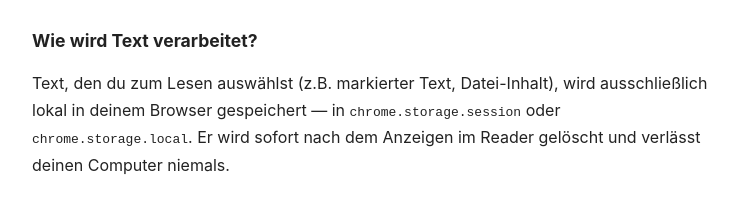
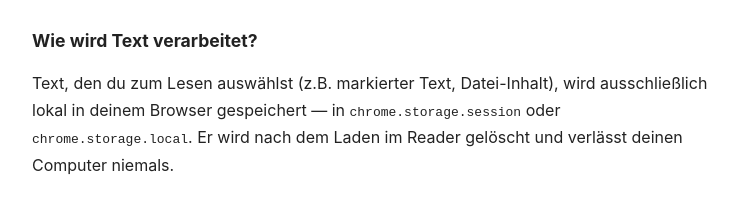
Before and after one commit to WolfTasks/speedreader, a browser extension: page docs/privacy-policy.html in a window 1280 px wide. Shown: the part 264-472 px from the top of the page, without its empty margins (268-1006 px from the left). Drawn offline with Linux system fonts and the light colour scheme.

Commit message:
fix: correct privacy policy title order and soften deletion claim

```diff
--- a/docs/privacy-policy.html
+++ b/docs/privacy-policy.html
@@ -3,7 +3,7 @@
 <head>
   <meta charset="UTF-8">
   <meta name="viewport" content="width=device-width, initial-scale=1">
-  <title>SpeedReader – Datenschutzerklärung</title>
+  <title>Datenschutzerklärung – SpeedReader</title>
   <style>
     body {
       font-family: -apple-system, BlinkMacSystemFont, 'Segoe UI', sans-serif;
@@ -27,7 +27,7 @@
   <p>SpeedReader erhebt <strong>keine persönlichen Daten</strong>. Die Extension überträgt keine Informationen an externe Server und führt keine Analyse des Nutzerverhaltens durch.</p>
 
   <h2>Wie wird Text verarbeitet?</h2>
-  <p>Text, den du zum Lesen auswählst (z.B. markierter Text, Datei-Inhalt), wird ausschließlich lokal in deinem Browser gespeichert — in <code>chrome.storage.session</code> oder <code>chrome.storage.local</code>. Er wird sofort nach dem Anzeigen im Reader gelöscht und verlässt deinen Computer niemals.</p>
+  <p>Text, den du zum Lesen auswählst (z.B. markierter Text, Datei-Inhalt), wird ausschließlich lokal in deinem Browser gespeichert — in <code>chrome.storage.session</code> oder <code>chrome.storage.local</code>. Er wird nach dem Laden im Reader gelöscht und verlässt deinen Computer niemals.</p>
 
   <h2>Berechtigungen</h2>
   <p>SpeedReader benötigt Zugriff auf alle Webseiten (<code>&lt;all_urls&gt;</code>), damit du auf jeder beliebigen Seite Text markieren und mit dem Reader öffnen kannst. Die Extension liest dabei ausschließlich den von dir explizit ausgewählten Text.</p>
```
